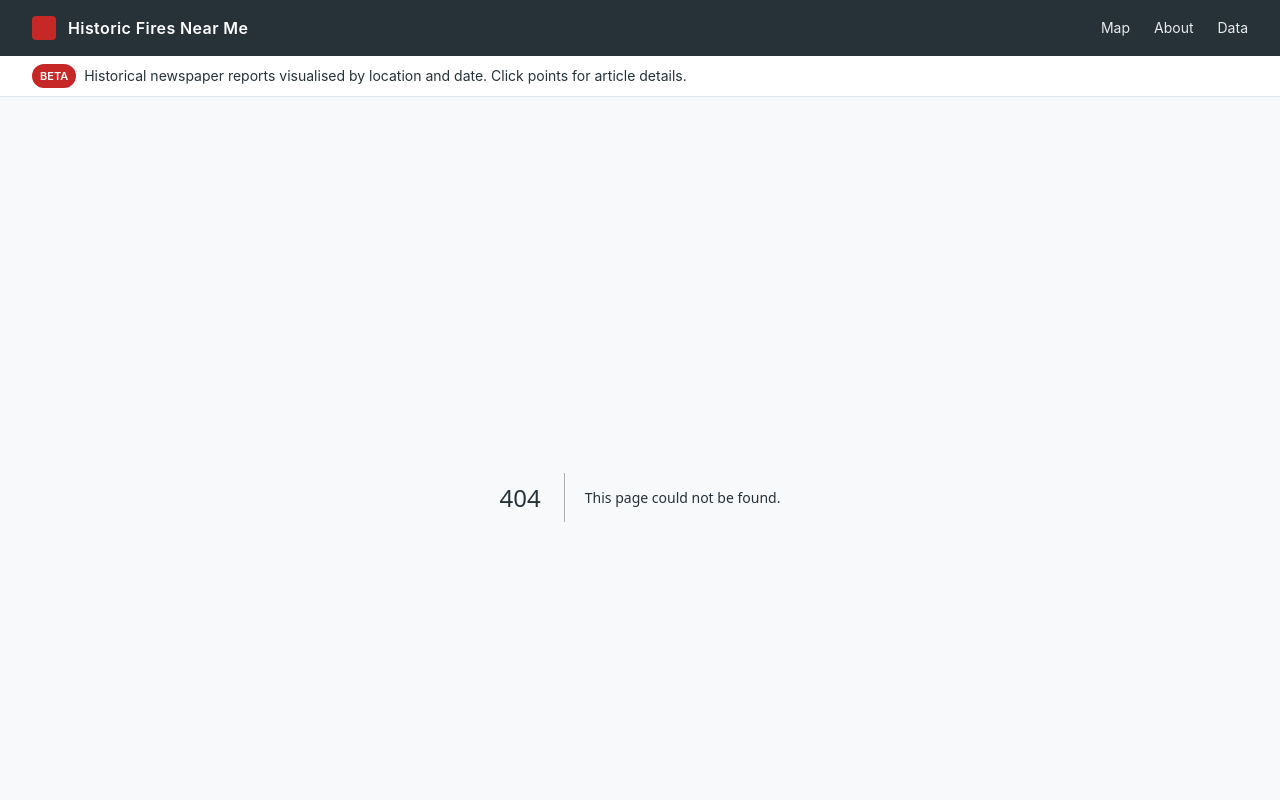
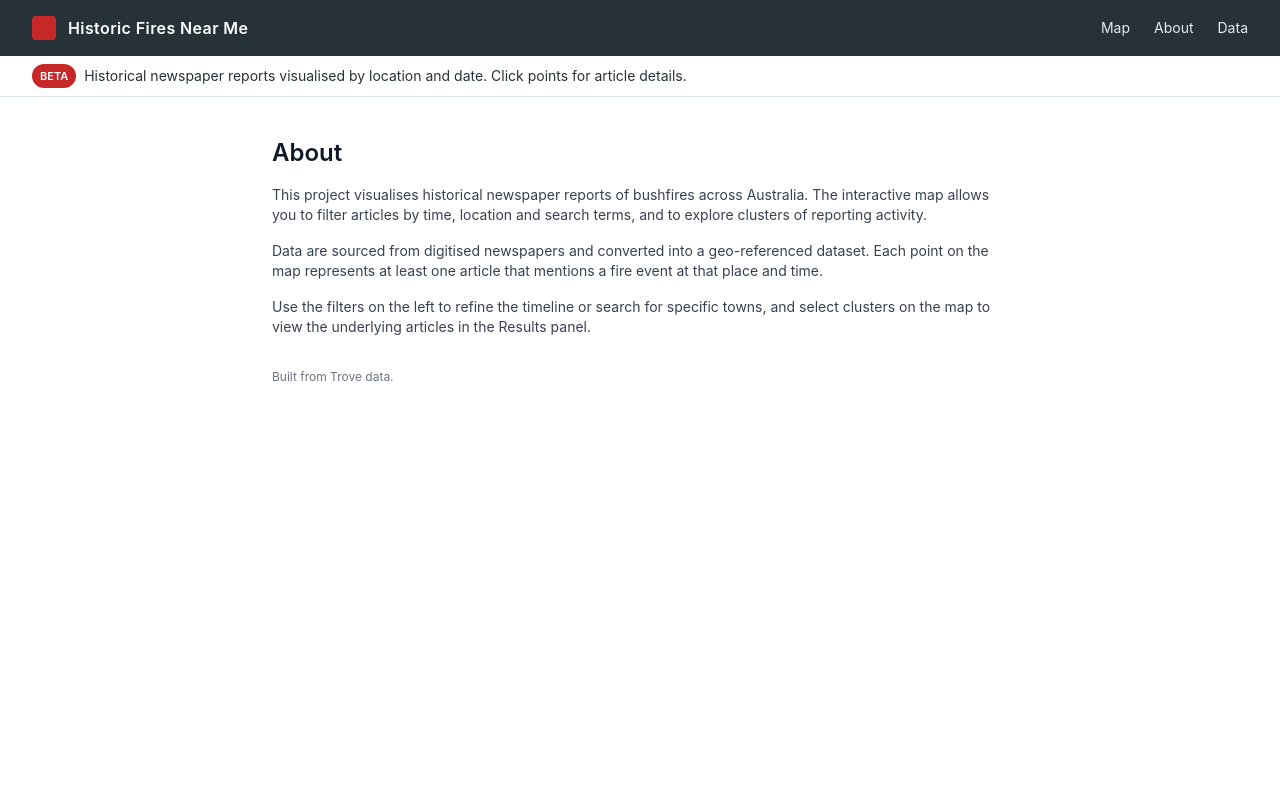
Before and after one commit to Finnoscarmorgan/Historic_Fire_Emergency_App, a Next.js app: page /about in a window 1280 px wide. Before the commit this address had no page. Shown: the top 800 px of the page. Built offline with nearby package versions, Linux system fonts and the light colour scheme.

Commit message:
add about page

```diff
--- /dev/null
+++ b/app/about/page.jsx
@@ -0,0 +1,34 @@
+// app/about/page.tsx
+"use client";
+
+
+
+export default function AboutPage() {
+  return (
+    <div className="min-h-screen bg-surface-0 text-gray-900">
+      <main className="max-w-3xl mx-auto px-4 py-10">
+        <h1 className="text-2xl font-semibold mb-4">About</h1>
+
+        <p className="mb-4 text-sm text-gray-700">
+          This project visualises historical newspaper reports of bushfires across Australia.
+          The interactive map allows you to filter articles by time, location and search terms,
+          and to explore clusters of reporting activity.
+        </p>
+
+        <p className="mb-4 text-sm text-gray-700">
+          Data are sourced from digitised newspapers and converted into a geo-referenced dataset.
+          Each point on the map represents at least one article that mentions a fire event at that place and time.
+        </p>
+
+        <p className="mb-4 text-sm text-gray-700">
+          Use the filters on the left to refine the timeline or search for specific towns, and
+          select clusters on the map to view the underlying articles in the Results panel.
+        </p>
+
+        <p className="mt-8 text-xs text-gray-500">
+          Built from Trove data.
+        </p>
+      </main>
+    </div>
+  );
+}
--- a/app/layout.jsx
+++ b/app/layout.jsx
@@ -1,4 +1,5 @@
 import "./globals.css";
+import Link from "next/link";
 export const metadata = {
   title: "Historic Fires Near Me",
   description: "Explore historical newspaper locations over time"
@@ -28,14 +29,21 @@ function Header() {
           <span className="font-semibold tracking-wide">Historic Fires Near Me</span>
         </div>
         <nav className="hidden md:flex items-center gap-6 text-sm/none">
-          <a className="opacity-90 hover:opacity-100" href="#map">Map</a>
-          <a className="opacity-90 hover:opacity-100" href="#about">About</a>
-          <a className="opacity-90 hover:opacity-100" href="#data">Data</a>
+          <Link className="opacity-90 hover:opacity-100" href="/">
+            Map
+          </Link>
+          <Link className="opacity-90 hover:opacity-100" href="/about">
+            About
+          </Link>
+          <Link className="opacity-90 hover:opacity-100" href="/data">
+            Data
+          </Link>
         </nav>
       </div>
     </header>
   );
 }
+
 
 function AlertBar() {
   return (
--- a/app/page.jsx
+++ b/app/page.jsx
@@ -216,32 +216,27 @@ const fireIcons = useMemo(() => {
     getIcon: d => d.properties.cluster
       ? { url: "/icons/cluster.png", width: 64, height: 64, anchorY: 64 }
       : { url: "/icons/sign.png", width: 64, height: 64, anchorY: 64 },
-   onClick: info => {
+ onClick: info => {
   const obj = info.object;
   if (!obj) return;
 
   if (obj.properties.cluster) {
-    // Optional: keep your zoom behaviour if you want
-    const expansionZoom = cluster.getClusterExpansionZoom(obj.properties.cluster_id);
-    const [longitude, latitude] = obj.geometry.coordinates;
-    setZoom(expansionZoom);
-    setBounds([
-      [longitude - 2, latitude - 2],
-      [longitude + 2, latitude + 2]
-    ]);
+    // Removed: cluster expansion behaviour
+    // Removed: zooming
+    // Removed: bounds shrinking
 
-    // New: restrict Results to exactly this cluster's articles
+    // New: Only update Results with the articles in this cluster
     const leaves = cluster.getLeaves(obj.properties.cluster_id, Infinity);
     const ids = new Set(leaves.map(f => f.properties._i));
     setClusterSelection(ids);
   } else {
-    // Clicked a single point, not a cluster
+    // Single article
     if (typeof obj.properties._i === "number") {
-      // Show just this one article in the Results panel
       setClusterSelection(new Set([obj.properties._i]));
     }
   }
 }
+
   });
 }, [clusters, zoom, cluster]);
   return (
```
